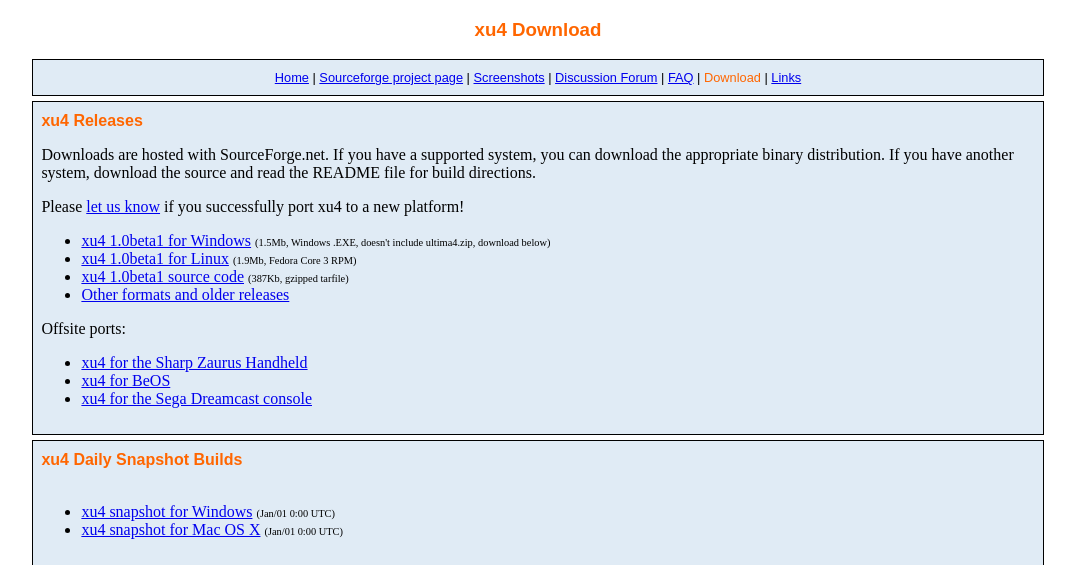
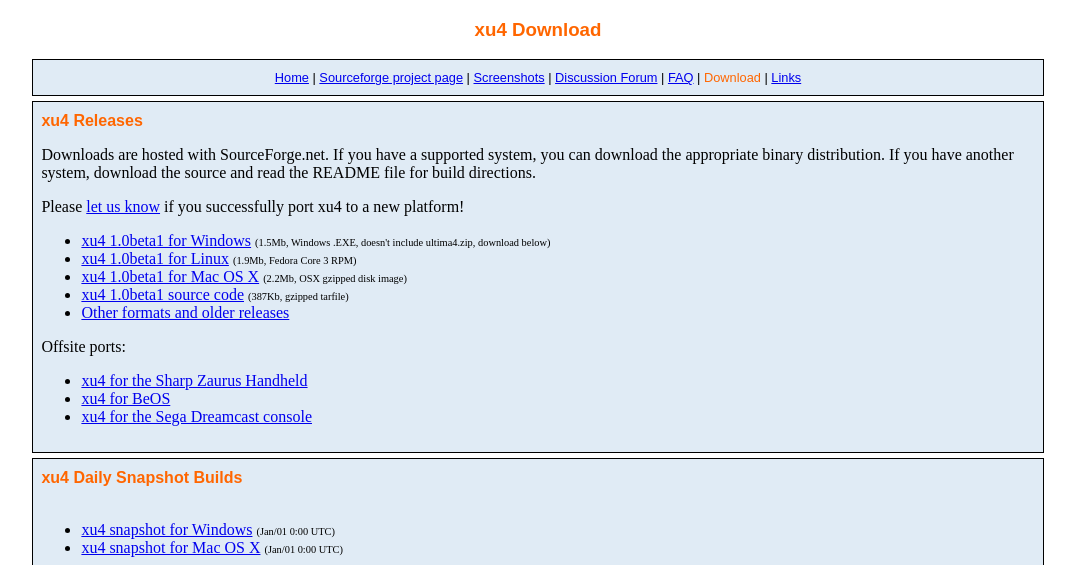
Before and after one commit to roydmerkel/xu4, a PHP site: page /download.php in a window 1280 px wide. Shown: the top 565 px of the page, without its empty margins (102-1177 px from the left). Run offline with PHP 8.4, Linux system fonts and the light colour scheme.

Commit message:
Uncomment Mac OS X 1.0beta1 download link
git-svn-id: https://svn.code.sf.net/p/xu4/code/trunk@2309 694b2c84-8326-496a-a978-df44a0d360f4

```diff
--- a/web/download.php
+++ b/web/download.php
@@ -24,7 +24,7 @@
   <ul>
     <li><a href="http://prdownloads.sourceforge.net/xu4/xu4-1.0beta1-win32.exe?download">xu4 1.0beta1 for Windows</a> <span class="details">(1.5Mb, Windows .EXE, doesn't include ultima4.zip, download below)</span></li>
     <li><a href="http://prdownloads.sourceforge.net/xu4/xu4-1.0beta1-1.i386.rpm?download">xu4 1.0beta1 for Linux</a> <span class="details">(1.9Mb, Fedora Core 3 RPM)</span></li>
-    <!-- <li><a href="http://prdownloads.sourceforge.net/xu4/xu4-1.0beta1.dmg.gz?download">xu4 1.0beta1 for Mac OS X</a> <span class="details">(xxxMb, OSX gzipped disk image)</span></li> -->
+    <li><a href="http://prdownloads.sourceforge.net/xu4/xu4-1.0beta1.dmg.gz?download">xu4 1.0beta1 for Mac OS X</a> <span class="details">(2.2Mb, OSX gzipped disk image)</span></li>
     <li><a href="http://prdownloads.sourceforge.net/xu4/xu4-1.0beta1.tar.gz?download">xu4 1.0beta1 source code</a> <span class="details">(387Kb, gzipped tarfile)</span></li>
     <li><a href="http://sourceforge.net/project/showfiles.php?group_id=36225">Other formats and older releases</a></li>
   </ul>
```
